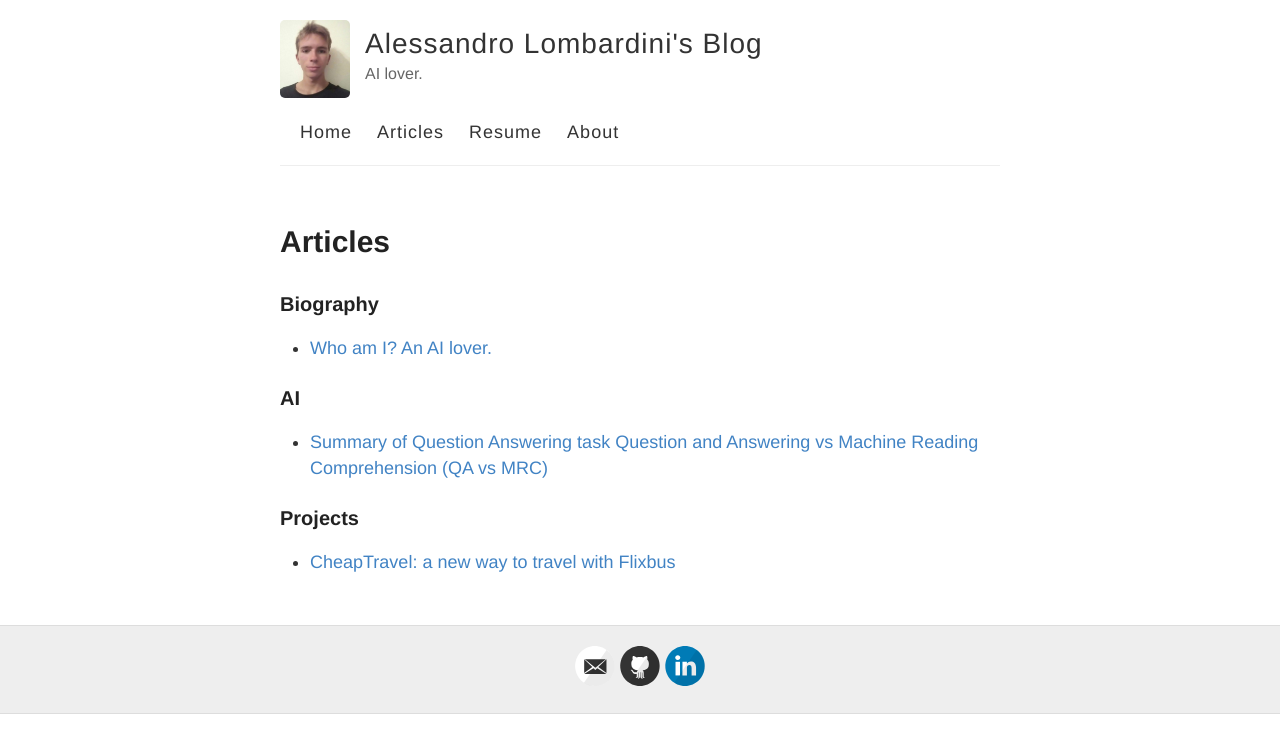
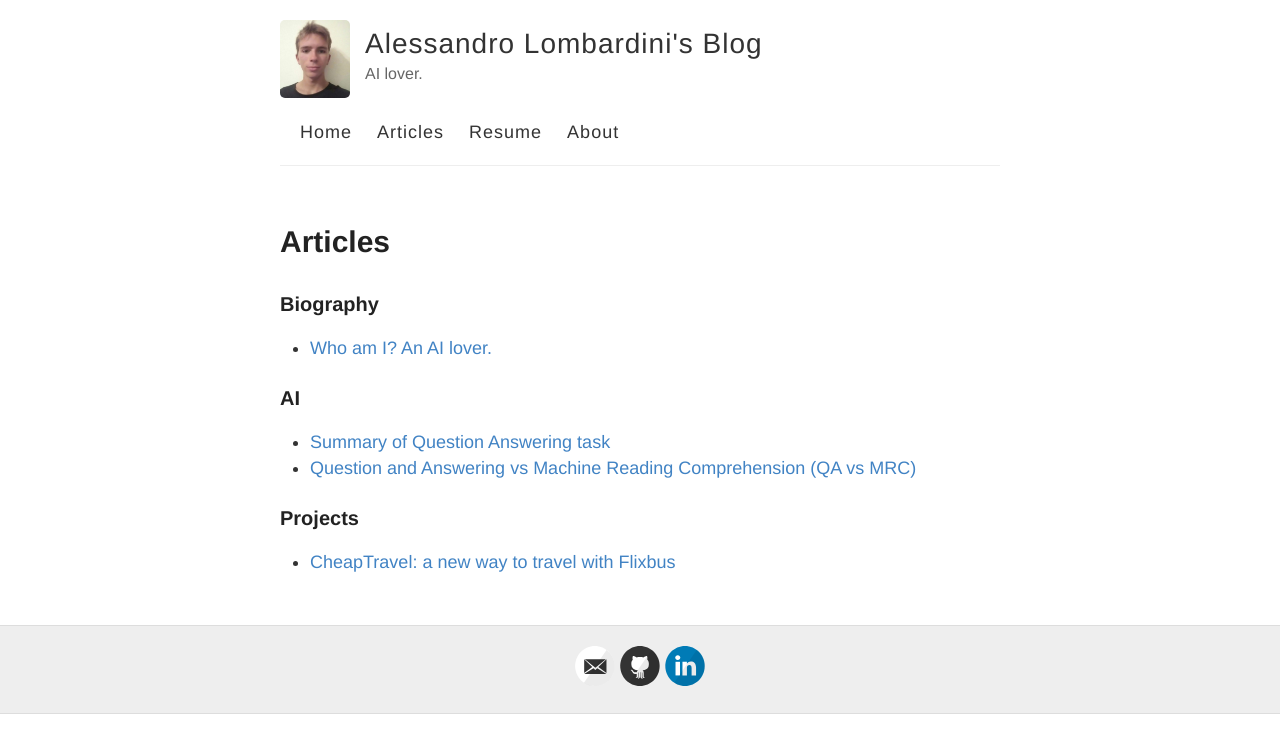
Before and after one commit to alessandrolombardini/alessandrolombardini.github.io, a Jekyll site: the page built from articles.html, in a window 1280 px wide. Shown: the top 753 px of the page. Built offline with Jekyll 4.4.1, drawn with Linux system fonts in a browser that asks for light colours.

Commit message:
Update articles.html

```diff
--- a/articles.html
+++ b/articles.html
@@ -26,10 +26,8 @@ permalink: /articles/
 <div class="">
     <article class="">
         <ul>
-            <li>
-                <a href="https://alessandro-lombardini.medium.com/summary-of-question-and-answering-task-889d5cf70017" class="read-more">Summary of Question Answering task</a>
-                <a href="https://alessandro-lombardini.medium.com/question-and-answering-vs-machine-reading-comprehension-qa-vs-mrc-acf599536fe1" class="read-more">Question and Answering vs Machine Reading Comprehension (QA vs MRC)</a>
-            </li>
+            <li><a href="https://alessandro-lombardini.medium.com/summary-of-question-and-answering-task-889d5cf70017" class="read-more">Summary of Question Answering task</a></li>
+            <li><a href="https://alessandro-lombardini.medium.com/question-and-answering-vs-machine-reading-comprehension-qa-vs-mrc-acf599536fe1" class="read-more">Question and Answering vs Machine Reading Comprehension (QA vs MRC)</a></li>
         </ul>
     </article>
 </div>
@@ -40,9 +38,7 @@ permalink: /articles/
 <div class="">
     <article class="">
         <ul>
-            <li>
-                <a href="https://alessandro-lombardini.medium.com/cheaptravel-a-new-way-to-travel-with-flixbus-dfea5f433808" class="read-more">CheapTravel: a new way to travel with Flixbus</a>
-            </li>
+            <li><a href="https://alessandro-lombardini.medium.com/cheaptravel-a-new-way-to-travel-with-flixbus-dfea5f433808" class="read-more">CheapTravel: a new way to travel with Flixbus</a></li>
         </ul>
     </article>
 </div>
```
